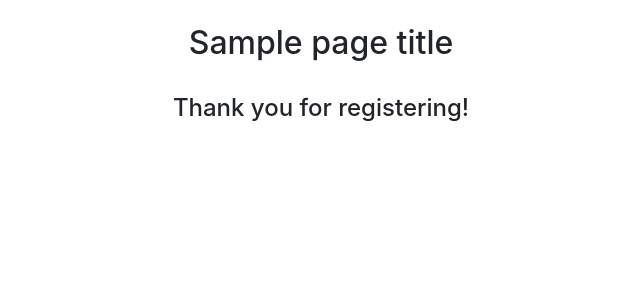
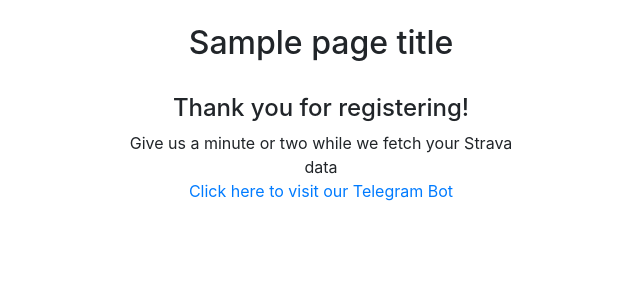
Before and after one commit to panchambharadwaj/strava-telegram-auth, a Flask app: template app/templates/successful.html in a window 1280 px wide. Shown: the top 300 px of the page, without its empty margins (319-959 px from the left). Run offline with Flask 2, Linux system fonts and the light colour scheme; the template is opened without the code that fills it: most values are stand-ins (such as "Sample title", 1, 10 or a date in 2020); parts of the project's set-up code (start-up, migrations or seed data) failed here and were passed over; some libraries are stand-ins or nearby versions.

Commit message:
Add more information in successful page

```diff
--- a/app/app.py
+++ b/app/app.py
@@ -6,9 +6,10 @@
 
 import psycopg2
 import requests
-from app.common.constants_and_variables import AppVariables, AppConstants
 from flask import Flask, request, redirect, render_template, url_for, flash
 from wtforms import Form, TextAreaField, validators
+
+from app.common.constants_and_variables import AppVariables, AppConstants
 
 app_variables = AppVariables()
 app_constants = AppConstants()
@@ -101,7 +102,8 @@
                     logging.info("Updated athlete {athlete_id}".format(athlete_id=access_info['athlete_id']))
 
                 requests.post(app_constants.API_WEBHOOK_UPDATE_STATS.format(athlete_id=access_info['athlete_id']))
-                return render_template('successful.html', page_title=app_variables.page_title)
+                return render_template('successful.html', page_title=app_variables.page_title,
+                                       bot_url=app_variables.bot_url)
 
             except Exception:
                 logging.exception("Exception: {exception_traceback}".format(exception_traceback=traceback.format_exc()))
--- a/app/common/constants_and_variables.py
+++ b/app/common/constants_and_variables.py
@@ -36,3 +36,4 @@
     database_url = os.environ.get('DATABASE_URL')
     app_debug = os.environ.get('APP_DEBUG')
     app_host = os.environ.get('APP_HOST')
+    bot_url = os.environ.get('BOT_URL')
--- a/app/templates/successful.html
+++ b/app/templates/successful.html
@@ -19,6 +19,8 @@
     <div class="row align-items-center justify-content-center ">
         <div class="col-md-4 ">
             <center><h4>Thank you for registering!</h4></center>
+            <center>Give us a minute or two while we fetch your Strava data</center>
+            <center><a href="{{ bot_url }}">Click here to visit our Telegram Bot</a></center>
             {% with messages = get_flashed_messages(with_categories=true) %}
             {% if messages %}
             {% for message in messages %}
```
Also changed, not shown: __init__.py (added), app/__init__.py (added), app/common/__init__.py (added).
